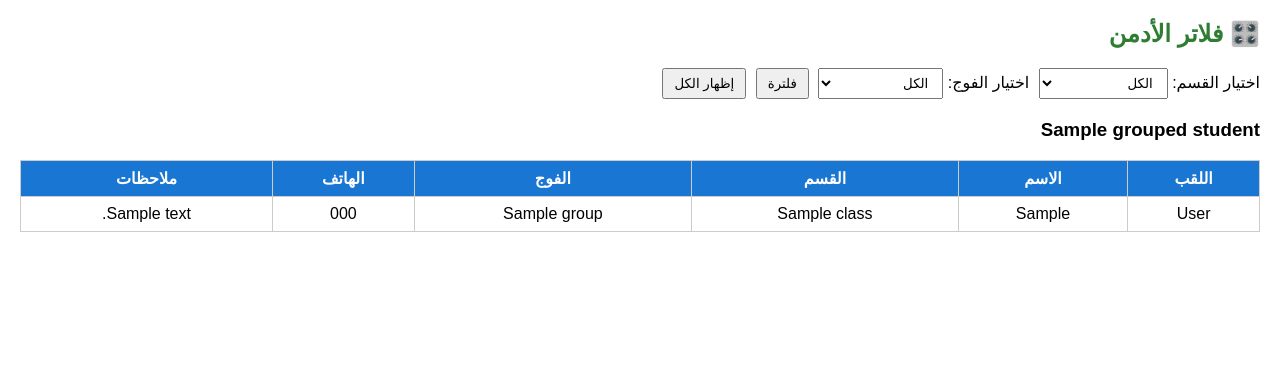
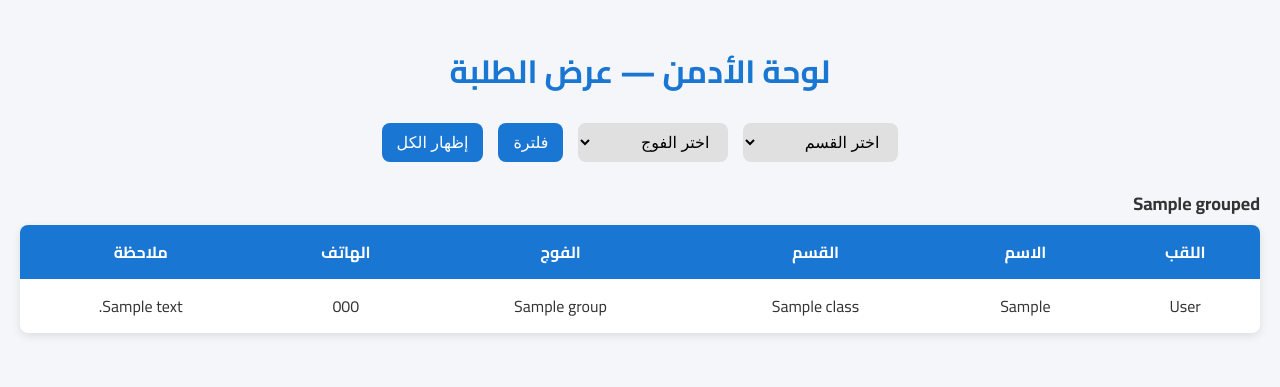
Before and after one commit to hocinebno3131-source/students_app, a Flask app: template templates/admin.html in a window 1280 px wide. Shown: the top 387 px of the page. Run offline with Flask 3, Linux system fonts and the light colour scheme; the template is opened without the code that fills it: most values are stand-ins (such as "Sample title", 1, 10 or a date in 2020).

Commit message:
Update admin.html

```diff
--- a/templates/admin.html
+++ b/templates/admin.html
@@ -2,47 +2,116 @@
 <html lang="ar" dir="rtl">
 <head>
     <meta charset="UTF-8">
-    <title>صفحة الأدمن</title>
+    <title>لوحة الأدمن — عرض الطلبة</title>
+    <link href="https://fonts.googleapis.com/css2?family=Cairo:wght@400;700&display=swap" rel="stylesheet">
+
     <style>
-        body { font-family: Arial, sans-serif; margin: 20px; }
-        h2 { color: #2e7d32; }
-        table { width: 100%; border-collapse: collapse; margin-bottom: 30px; }
-        th, td { border: 1px solid #ccc; padding: 8px; text-align: center; }
-        th { background-color: #1976d2; color: white; }
-        .filter-box { margin-bottom: 20px; }
-        select, button { padding: 6px 10px; margin-left: 5px; }
-        button { cursor: pointer; }
+        body {
+            font-family: 'Cairo', sans-serif;
+            background: #f4f6f9;
+            margin: 0;
+            padding: 20px;
+            color: #333;
+        }
+
+        h1 {
+            text-align: center;
+            color: #1976d2;
+        }
+
+        .filters {
+            display: flex;
+            gap: 15px;
+            justify-content: center;
+            margin-bottom: 25px;
+            flex-wrap: wrap;
+        }
+
+        select, button {
+            padding: 10px 15px;
+            border-radius: 8px;
+            border: none;
+            font-size: 16px;
+            cursor: pointer;
+            transition: 0.3s;
+        }
+
+        select {
+            background: #e0e0e0;
+        }
+
+        select:hover {
+            background: #d5d5d5;
+        }
+
+        button {
+            background: #1976d2;
+            color: white;
+        }
+
+        button:hover {
+            background: #0d47a1;
+        }
+
+        table {
+            width: 100%;
+            border-collapse: collapse;
+            margin-bottom: 35px;
+            background: white;
+            box-shadow: 0 3px 8px rgba(0,0,0,0.1);
+            border-radius: 8px;
+            overflow: hidden;
+        }
+
+        th, td {
+            padding: 12px 15px;
+            text-align: center;
+        }
+
+        th {
+            background: #1976d2;
+            color: white;
+        }
+
+        tr:nth-child(even) {
+            background: #f1f1f1;
+        }
+
+        .table-title {
+            margin: 15px 0 5px 0;
+            font-size: 18px;
+            color: #333;
+            font-weight: bold;
+        }
     </style>
 </head>
 <body>
 
-<h2>🎛️ فلاتر الأدمن</h2>
+<h1>لوحة الأدمن — عرض الطلبة</h1>
 
-<form method="POST">
-    <div class="filter-box">
-        <label>اختيار القسم:</label>
-        <select name="filter_class">
-            <option value="all" {% if selected_class=='all' %}selected{% endif %}>الكل</option>
+<div class="filters">
+    <select id="classFilter">
+        <option value="">اختر القسم</option>
         {% for c in classes %}
-            <option value="{{ c }}" {% if selected_class==c %}selected{% endif %}>{{ c }}</option>
+        <option value="{{ c }}">{{ c }}</option>
         {% endfor %}
     </select>
 
-        <label>اختيار الفوج:</label>
-        <select name="filter_group">
-            <option value="all" {% if selected_group=='all' %}selected{% endif %}>الكل</option>
+    <select id="groupFilter">
+        <option value="">اختر الفوج</option>
         {% for g in groups %}
-            <option value="{{ g }}" {% if selected_group==g %}selected{% endif %}>{{ g }}</option>
+        <option value="{{ g }}">{{ g }}</option>
         {% endfor %}
     </select>
 
-        <button type="submit">فلترة</button>
-        <button type="submit" name="filter_class" value="all">إظهار الكل</button>
+    <button onclick="applyFilter()">فلترة</button>
+    <button onclick="showAll()">إظهار الكل</button>
 </div>
-</form>
 
-{% for group_name, students in grouped_students.items() %}
-<h3>{{ group_name }}</h3>
+<div id="tablesContainer">
+    {% for group_name, students in grouped.items() %}
+    <div class="table-wrapper" data-class="{{ group_name.split(' — ')[0] }}" data-group="{{ group_name.split(' — ')[1] }}">
+        <div class="table-title">{{ group_name }}</div>
         <table>
             <thead>
                 <tr>
@@ -51,23 +120,52 @@
                     <th>القسم</th>
                     <th>الفوج</th>
                     <th>الهاتف</th>
-            <th>ملاحظات</th>
+                    <th>ملاحظة</th>
                 </tr>
             </thead>
             <tbody>
                 {% for s in students %}
                 <tr>
-            <td>{{ s.last_name }}</td>
-            <td>{{ s.first_name }}</td>
-            <td>{{ s.class }}</td>
-            <td>{{ s.group }}</td>
-            <td>{{ s.phone }}</td>
-            <td>{{ s.note }}</td>
+                    <td>{{ s['last_name'] }}</td>
+                    <td>{{ s['first_name'] }}</td>
+                    <td>{{ s['class'] }}</td>
+                    <td>{{ s['group'] }}</td>
+                    <td>{{ s['phone'] }}</td>
+                    <td>{{ s['note'] }}</td>
                 </tr>
                 {% endfor %}
             </tbody>
         </table>
+    </div>
     {% endfor %}
+</div>
+
+<script>
+function applyFilter() {
+    const classVal = document.getElementById("classFilter").value;
+    const groupVal = document.getElementById("groupFilter").value;
+    const tables = document.querySelectorAll(".table-wrapper");
+
+    tables.forEach(t => {
+        const tableClass = t.dataset.class;
+        const tableGroup = t.dataset.group;
+
+        if ((classVal === "" || tableClass === classVal) &&
+            (groupVal === "" || tableGroup === groupVal)) {
+            t.style.display = "block";
+        } else {
+            t.style.display = "none";
+        }
+    });
+}
+
+function showAll() {
+    const tables = document.querySelectorAll(".table-wrapper");
+    tables.forEach(t => t.style.display = "block");
+    document.getElementById("classFilter").value = "";
+    document.getElementById("groupFilter").value = "";
+}
+</script>
 
 </body>
 </html>
```
Lines whose indentation alone changed are shown as unchanged.
